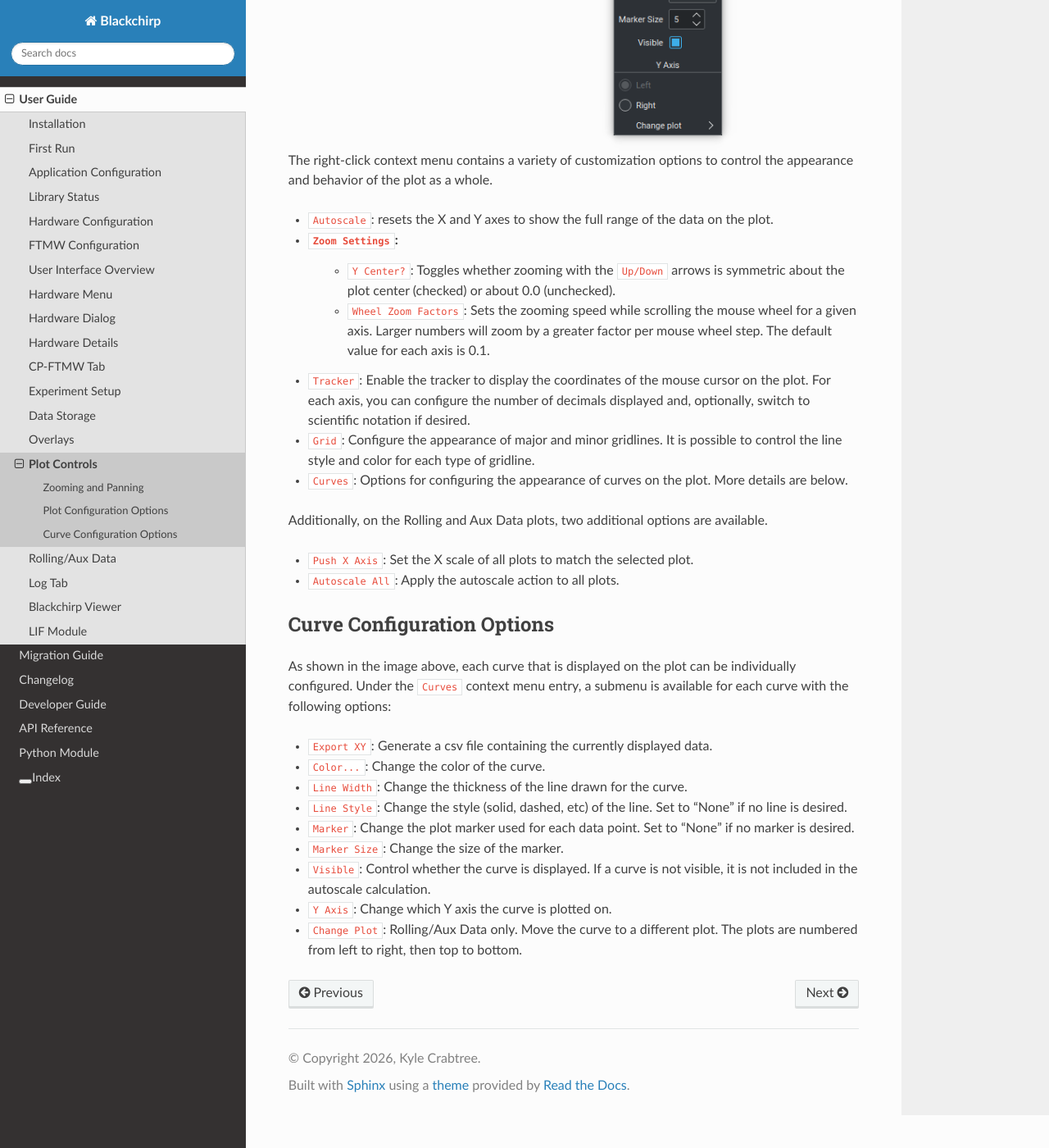
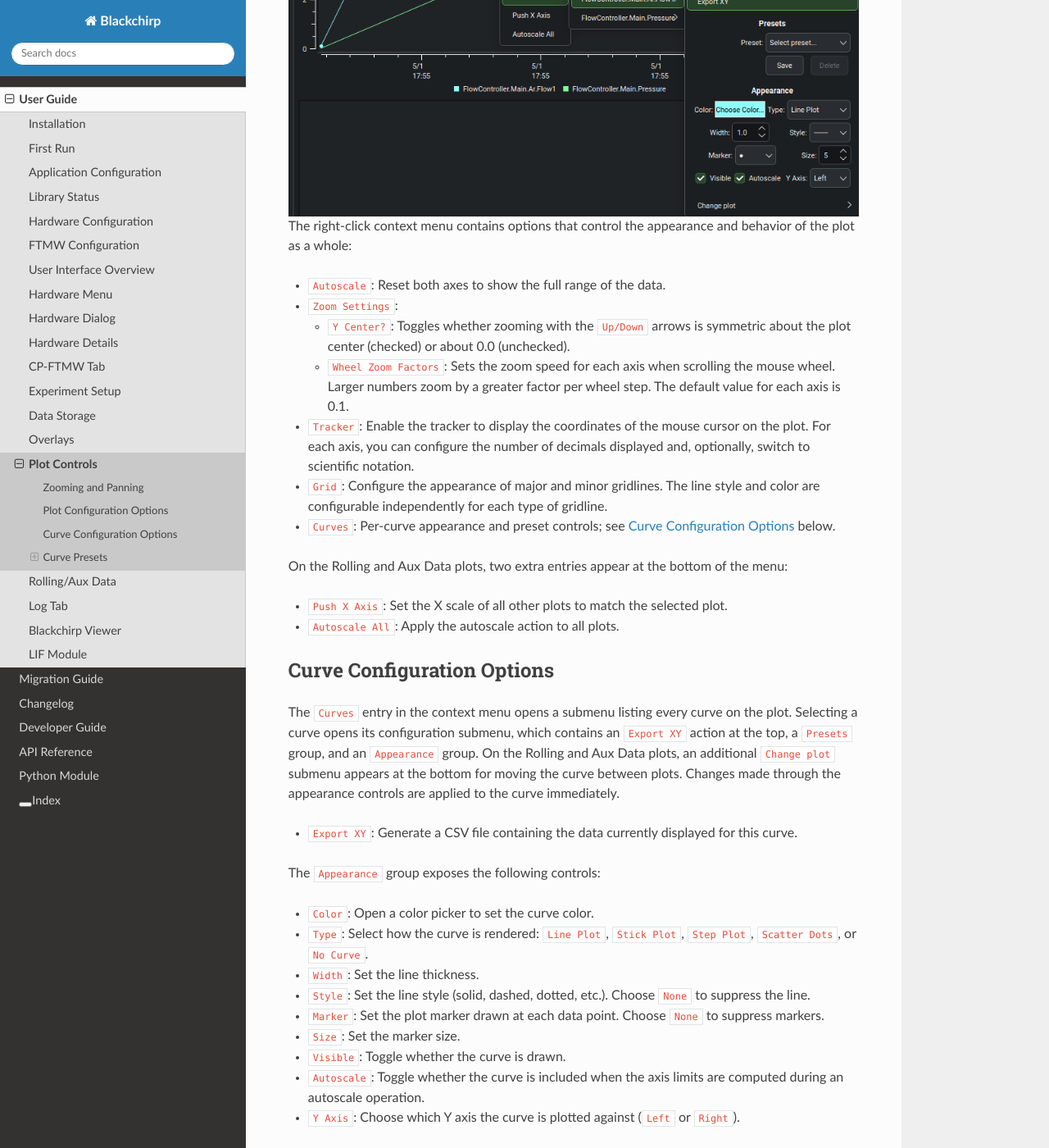
Before and after one commit to kncrabtree/blackchirp, a Sphinx documentation site: the page built from doc/source/user_guide/plot_controls.rst, in a window 1280 px wide and 1400 px high, scrolled down 1407 px. Shown: the whole window at 82% size. Built offline with Sphinx 7.4.7 and the Read the Docs theme 3.1.0, drawn with Linux system fonts in a browser that asks for light colours; some of the changed text lies outside the part shown.

Commit message:
Refresh Plot Controls page: context menu and curve presets
Update plot_controls.rst to match the current per-curve submenu layout
(Export XY action, Presets group, Appearance group, optional Change
plot submenu), document the new Type selector and per-curve Autoscale
toggle, and add a Curve Presets section covering the nine default
presets, the Save Curve Appearance Preset dialog, and the
apply/save/delete workflow. Replaces the contextmenu.png with a
current screenshot. Notes the out-of-band refresh in
documentation-revision.md.

Co-Authored-By: Claude Opus 4.7 (1M context) <noreply@anthropic.com>

```diff
--- a/doc/source/user_guide/plot_controls.rst
+++ b/doc/source/user_guide/plot_controls.rst
@@ -1,18 +1,25 @@
 Plot Controls
 =============
 
-All of the plots in Blackchirp share a common set of zoom/pan controls and customization options.
-Each plot can be configured individually, and the most recently-used settings should be recalled each time the program is started.
-You can configure the appearance of each curve, change which vertical axis a curve is plotted against, control the appearance of a plot grid, and more.
+All plots in Blackchirp share a common set of zoom/pan controls and
+customization options.
+Each plot is configured individually, and the most recent settings are
+recalled when the program starts.
+You can configure the appearance of each curve, change which vertical
+axis a curve is plotted against, control the appearance of the plot
+grid, and apply or save reusable curve presets.
 
 Zooming and Panning
 -------------------
 
-Zooming is accomplished by using the mouse wheel or by left-clicking and dragging a rectangle on the plot.
+Zooming is performed with the mouse wheel or by left-clicking and
+dragging a rectangle on the plot.
 While dragging a rectangle, press the ``z`` key to cancel.
-With the mouse wheel, scrolling up zooms in, and scrolling down zooms out.
-It is currently not possible to zoom out using the rectangle dragging method.
-By default, zooming will affect the X axis and both Y axes at the same time.
+With the mouse wheel, scrolling up zooms in and scrolling down zooms
+out.
+Rectangle dragging only zooms in; use the mouse wheel or keyboard to
+zoom out.
+By default, zooming affects the X axis and both Y axes simultaneously.
 This behavior can be changed using modifier keys:
 
 - ``Ctrl``: Zoom X axis only; Y axes are fixed.
@@ -20,12 +27,15 @@ This behavior can be changed using modifier keys:
 - ``Meta`` (Windows key): Zoom left axis only (only for scroll zooming).
 - ``Alt``: Zoom right axis only (only for scroll zooming).
 
-To zoom out immediately to the full range of the data, double-click the plot or press the ``Home`` key.
-Alternatively, you can right-click the plot and choose the ``Autoscale`` option.
+To zoom out immediately to the full range of the data, double-click the
+plot or press the ``Home`` key.
+Alternatively, right-click the plot and choose ``Autoscale``.
 The zoom limits are determined by the X and Y range spanned by the data.
 
-Panning the plot is accomplished by middle-clicking anywhere on the plot and dragging.
-Like with zooming, the panning range is limited to the range of the data displayed on the plot, so panning is not possible when the plot is at full scale.
+Panning is performed by middle-clicking anywhere on the plot and
+dragging.
+As with zooming, panning is limited to the range of the data displayed
+on the plot, so it has no effect when the plot is at full scale.
 
 Keyboard controls are also available for zooming and panning:
 
@@ -41,36 +51,116 @@ Plot Configuration Options
 --------------------------
 
 .. image:: /_static/user_guide/plot_controls/contextmenu.png
-   :width: 400
+   :width: 800
    :align: center
    :alt: Plot context menu
 
-The right-click context menu contains a variety of customization options to control the appearance and behavior of the plot as a whole.
+The right-click context menu contains options that control the
+appearance and behavior of the plot as a whole:
 
-- ``Autoscale``: resets the X and Y axes to show the full range of the data on the plot.
+- ``Autoscale``: Reset both axes to show the full range of the data.
 - ``Zoom Settings``:
-   - ``Y Center?``: Toggles whether zooming with the ``Up/Down`` arrows is symmetric about the plot center (checked) or about 0.0 (unchecked).
-   - ``Wheel Zoom Factors``: Sets the zooming speed while scrolling the mouse wheel for a given axis. Larger numbers will zoom by a greater factor per mouse wheel step. The default value for each axis is 0.1.
-- ``Tracker``: Enable the tracker to display the coordinates of the mouse cursor on the plot. For each axis, you can configure the number of decimals displayed and, optionally, switch to scientific notation if desired.
-- ``Grid``: Configure the appearance of major and minor gridlines. It is possible to control the line style and color for each type of gridline.
-- ``Curves``: Options for configuring the appearance of curves on the plot. More details are below.
 
-Additionally, on the Rolling and Aux Data plots, two additional options are available.
+  - ``Y Center?``: Toggles whether zooming with the ``Up/Down`` arrows is symmetric about the plot center (checked) or about 0.0 (unchecked).
+  - ``Wheel Zoom Factors``: Sets the zoom speed for each axis when scrolling the mouse wheel. Larger numbers zoom by a greater factor per wheel step. The default value for each axis is 0.1.
 
-- ``Push X Axis``: Set the X scale of all plots to match the selected plot.
+- ``Tracker``: Enable the tracker to display the coordinates of the mouse cursor on the plot. For each axis, you can configure the number of decimals displayed and, optionally, switch to scientific notation.
+- ``Grid``: Configure the appearance of major and minor gridlines. The line style and color are configurable independently for each type of gridline.
+- ``Curves``: Per-curve appearance and preset controls; see :ref:`curve-configuration-options` below.
+
+On the Rolling and Aux Data plots, two extra entries appear at the
+bottom of the menu:
+
+- ``Push X Axis``: Set the X scale of all other plots to match the selected plot.
 - ``Autoscale All``: Apply the autoscale action to all plots.
+
+
+.. _curve-configuration-options:
 
 Curve Configuration Options
 ---------------------------
 
-As shown in the image above, each curve that is displayed on the plot can be individually configured. Under the ``Curves`` context menu entry, a submenu is available for each curve with the following options:
+The ``Curves`` entry in the context menu opens a submenu listing every
+curve on the plot.
+Selecting a curve opens its configuration submenu, which contains an
+``Export XY`` action at the top, a ``Presets`` group, and an
+``Appearance`` group.
+On the Rolling and Aux Data plots, an additional ``Change plot``
+submenu appears at the bottom for moving the curve between plots.
+Changes made through the appearance controls are applied to the curve
+immediately.
 
-- ``Export XY``: Generate a csv file containing the currently displayed data.
-- ``Color...``: Change the color of the curve.
-- ``Line Width``: Change the thickness of the line drawn for the curve.
-- ``Line Style``: Change the style (solid, dashed, etc) of the line. Set to "None" if no line is desired.
-- ``Marker``: Change the plot marker used for each data point. Set to "None" if no marker is desired.
-- ``Marker Size``: Change the size of the marker.
-- ``Visible``: Control whether the curve is displayed. If a curve is not visible, it is not included in the autoscale calculation.
-- ``Y Axis``: Change which Y axis the curve is plotted on.
-- ``Change Plot``: Rolling/Aux Data only. Move the curve to a different plot. The plots are numbered from left to right, then top to bottom.
+- ``Export XY``: Generate a CSV file containing the data currently displayed for this curve.
+
+The ``Appearance`` group exposes the following controls:
+
+- ``Color``: Open a color picker to set the curve color.
+- ``Type``: Select how the curve is rendered: ``Line Plot``, ``Stick Plot``, ``Step Plot``, ``Scatter Dots``, or ``No Curve``.
+- ``Width``: Set the line thickness.
+- ``Style``: Set the line style (solid, dashed, dotted, etc.). Choose ``None`` to suppress the line.
+- ``Marker``: Set the plot marker drawn at each data point. Choose ``None`` to suppress markers.
+- ``Size``: Set the marker size.
+- ``Visible``: Toggle whether the curve is drawn.
+- ``Autoscale``: Toggle whether the curve is included when the axis limits are computed during an autoscale operation.
+- ``Y Axis``: Choose which Y axis the curve is plotted against (``Left`` or ``Right``).
+
+On the Rolling and Aux Data plots, the ``Change plot`` submenu moves
+the curve to a different plot in the grid.
+The plots are numbered from left to right, then top to bottom.
+
+
+Curve Presets
+-------------
+
+The ``Presets`` group at the top of each curve's submenu saves a full
+set of appearance settings — color, type, width, line style, marker,
+marker size, visibility, autoscale flag, and Y axis assignment — under
+a name and applies that combination to any curve in any plot.
+Presets are stored globally; they are shared across plots and persist
+across program runs.
+
+Default Presets
+^^^^^^^^^^^^^^^
+
+Blackchirp ships with nine default presets that are created the first
+time the program is run:
+
+- ``Curve - Primary``, ``Curve - Secondary``, ``Curve - Tertiary`` — solid line plots in three palette-derived colors.
+- ``Stem - Primary``, ``Stem - Secondary``, ``Stem - Tertiary`` — stick (stem) plots in the same three colors.
+- ``Scatter - Circles``, ``Scatter - Squares``, ``Scatter - Diamonds`` — marker-only scatter plots with circular, square, and diamond markers.
+
+Default presets cannot be deleted or renamed, but their contents can be
+overwritten (see :ref:`saving-a-preset` below).
+When a default preset is selected in the ``Preset`` drop-down, the
+``Delete`` button is disabled.
+
+Applying a Preset
+^^^^^^^^^^^^^^^^^
+
+To apply a preset to the current curve, choose its name from the
+``Preset`` drop-down.
+The curve updates immediately, and the controls in the ``Appearance``
+group below reflect the preset's values.
+
+.. _saving-a-preset:
+
+Saving a Preset
+^^^^^^^^^^^^^^^
+
+Click ``Save`` to open the **Save Curve Appearance Preset** dialog,
+which offers two modes:
+
+- **Create new preset**: Enter a name for a new preset. A suggestion derived from the current appearance settings is pre-filled and may be edited. If the chosen name matches an existing preset, a confirmation prompt appears before the existing preset is overwritten.
+- **Overwrite existing preset**: Choose an existing preset from the drop-down (default presets are tagged ``(default)``) and replace its contents with the current appearance. This is the only way to modify a default preset.
+
+After saving, the new or updated preset is selected in the ``Preset``
+drop-down.
+
+Deleting a Preset
+^^^^^^^^^^^^^^^^^
+
+To delete a custom preset, select it in the drop-down and click
+``Delete``.
+A confirmation dialog appears before the preset is removed.
+The ``Delete`` button is disabled when no preset is selected or when
+the selected preset is a default.
```
Also changed, not shown: dev-docs/documentation-revision.md (+12 -0 lines), doc/source/_static/user_guide/plot_controls/contextmenu.png.
